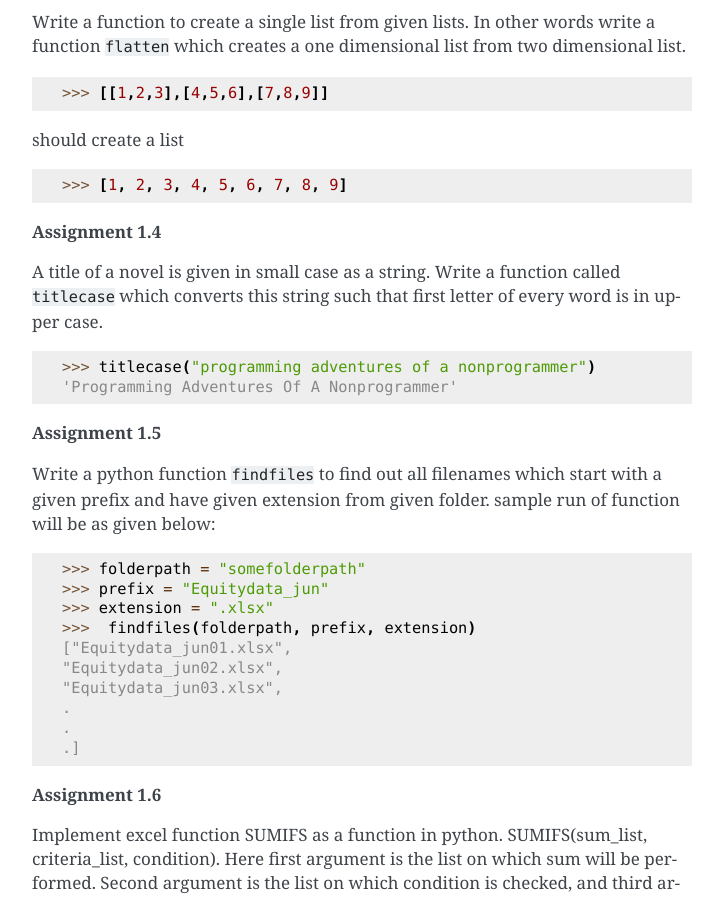
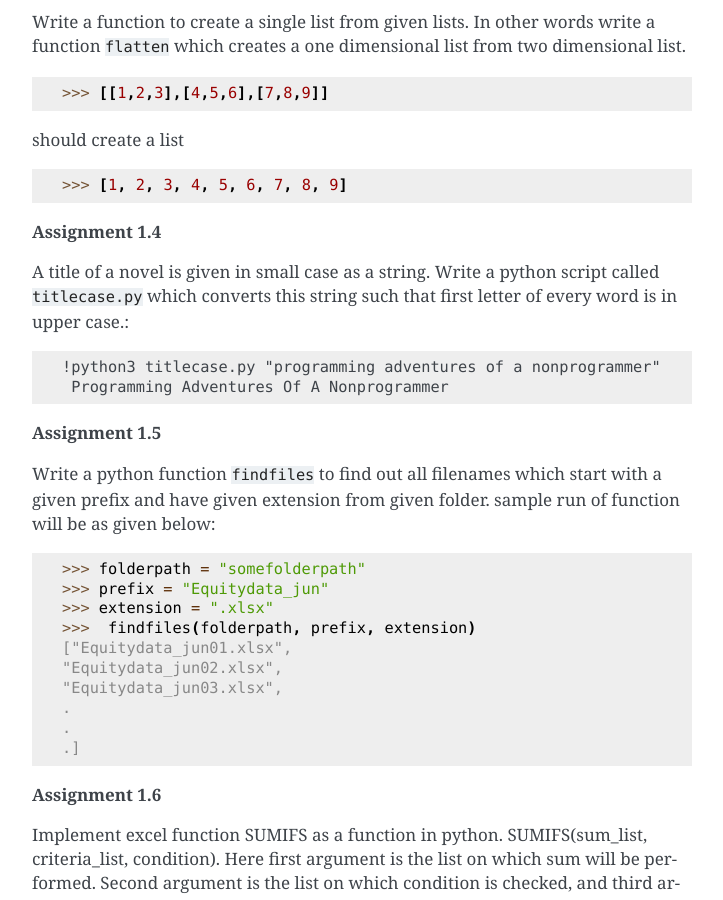
Before and after one commit to vikipedia/python-trainings, a Sphinx documentation site: the page built from online_course/source/module1/assignments.rst, in a window 1280 px wide and 900 px high, scrolled down 764 px. Shown: the whole window, without its empty margins (388-1111 px from the left). Built offline with Sphinx 7.4.7, drawn with Linux system fonts in a browser that asks for light colours.

Commit message:
changed one question

```diff
--- a/online_course/source/module1/assignments.rst
+++ b/online_course/source/module1/assignments.rst
@@ -47,12 +47,12 @@ should create a list
 
 **Assignment 1.4**
 
-A title of a novel is given in small case as a string. Write a function called
-``titlecase`` which converts this string such that first letter of every word
-is in upper case.
+A title of a novel is given in small case as a string. Write a python script
+called ``titlecase.py`` which converts this string such that first letter of
+every word is in upper case.::
 
-  >>> titlecase("programming adventures of a nonprogrammer")
-  'Programming Adventures Of A Nonprogrammer'
+  !python3 titlecase.py "programming adventures of a nonprogrammer"
+   Programming Adventures Of A Nonprogrammer
 
 **Assignment 1.5**
 
```
